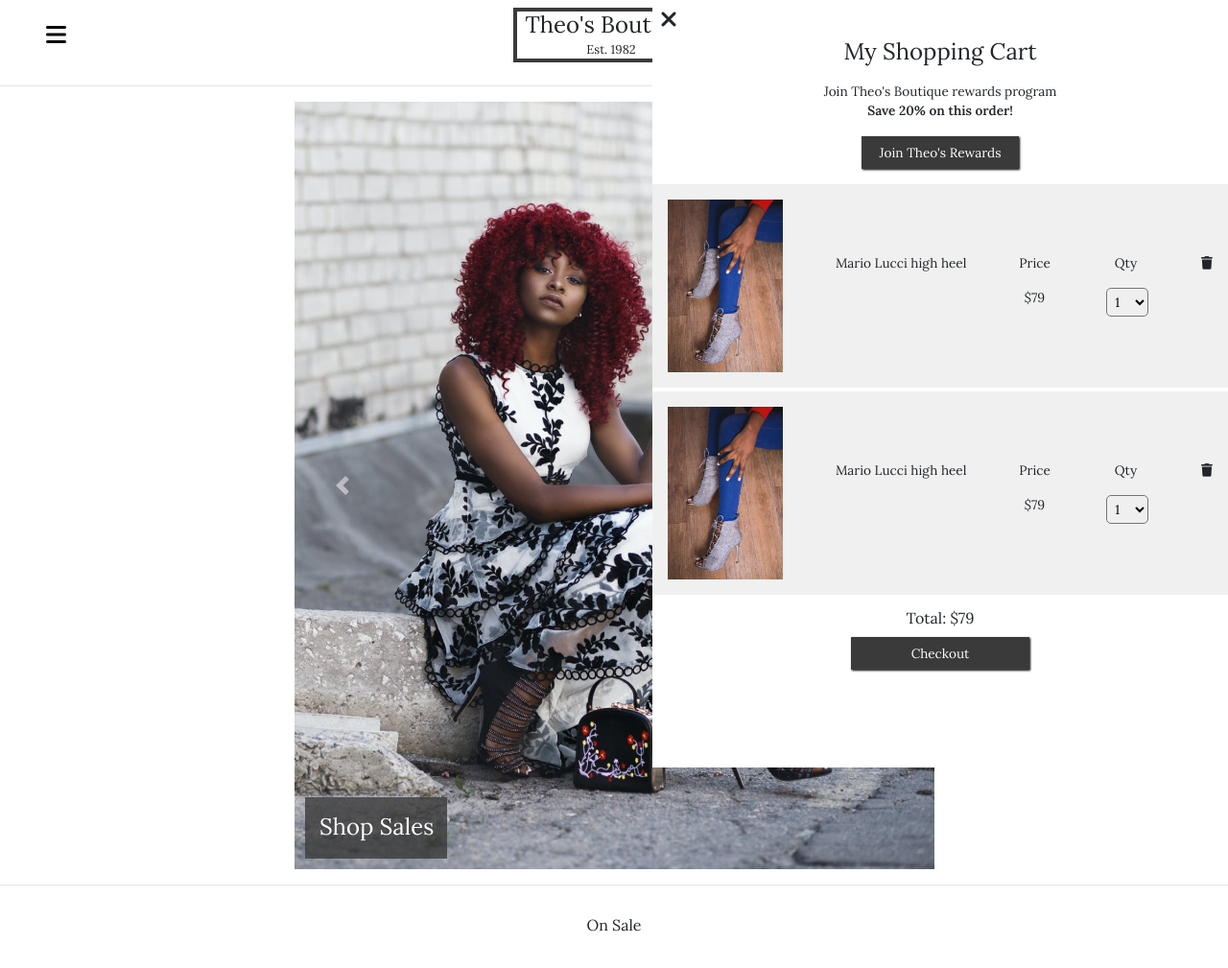
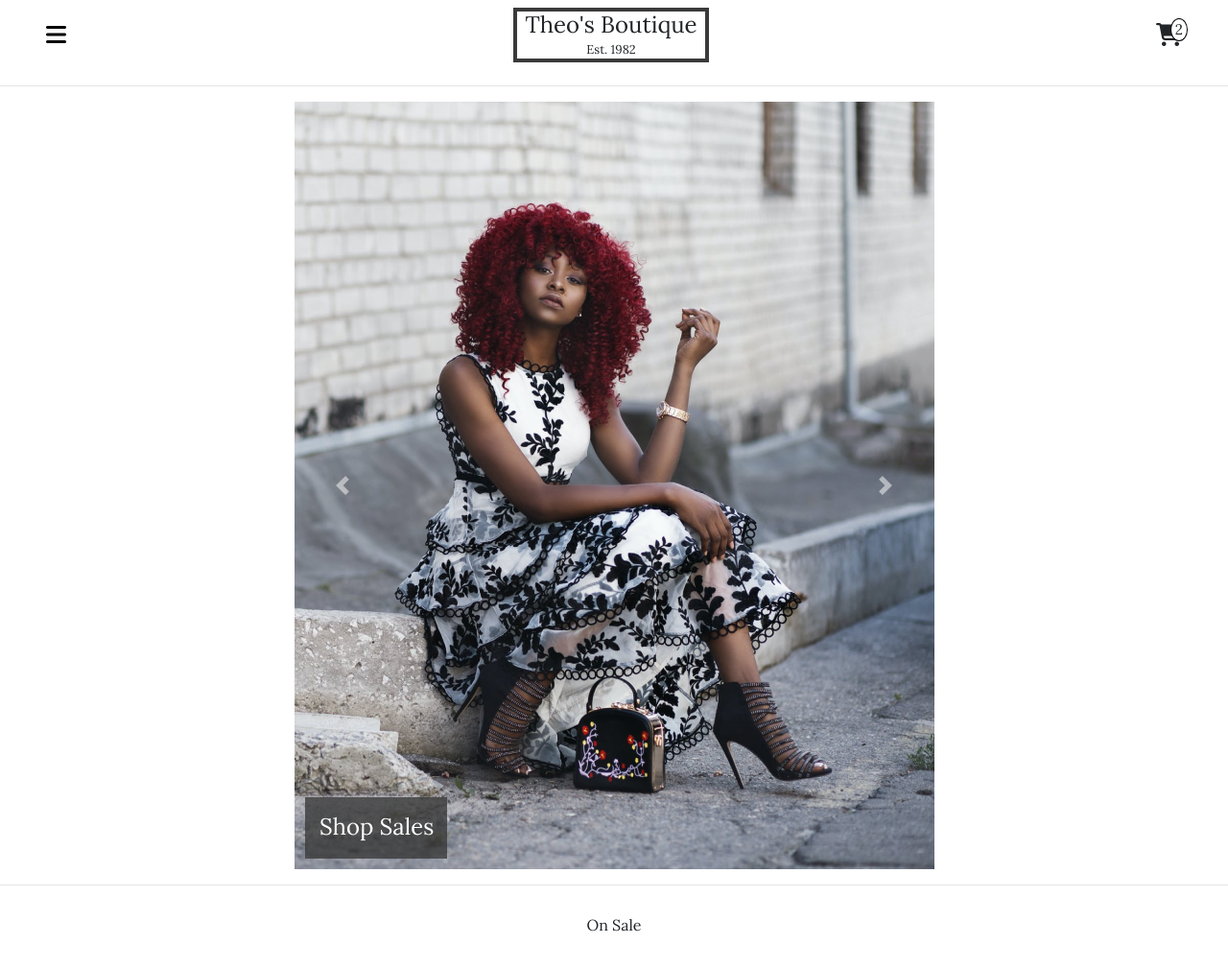
Before and after one commit to JorySmith/theos-boutique, a plain HTML site: page index.html in a window 1280 px wide. Shown: the top 1009 px of the page at 96% size. Drawn offline with nearby package versions, Linux system fonts and the light colour scheme.

Commit message:
hid the shopping cart by default

```diff
--- a/index.html
+++ b/index.html
@@ -57,7 +57,7 @@
 
     </nav>
 
-    <div class="shopping-cart" id="shopping-cart">
+    <div class="shopping-cart hide-cart" id="shopping-cart">
 
       <div class="close-cart" id="close-cart">
         <i class="fas fa-times"></i>
--- a/style.css
+++ b/style.css
@@ -56,7 +56,6 @@ nav {
   max-width: 1200px;
   margin: 0 auto;
   z-index: 999;
-
 }
 
 .sticky {
@@ -141,7 +140,7 @@ nav {
 .num-cart-items {
   position: absolute;
   top: 0;
-  right: 5px;
+  right: 2px;
   font-size: .95rem;
   background-color: #fff;
   border: 1px solid #000;
```
